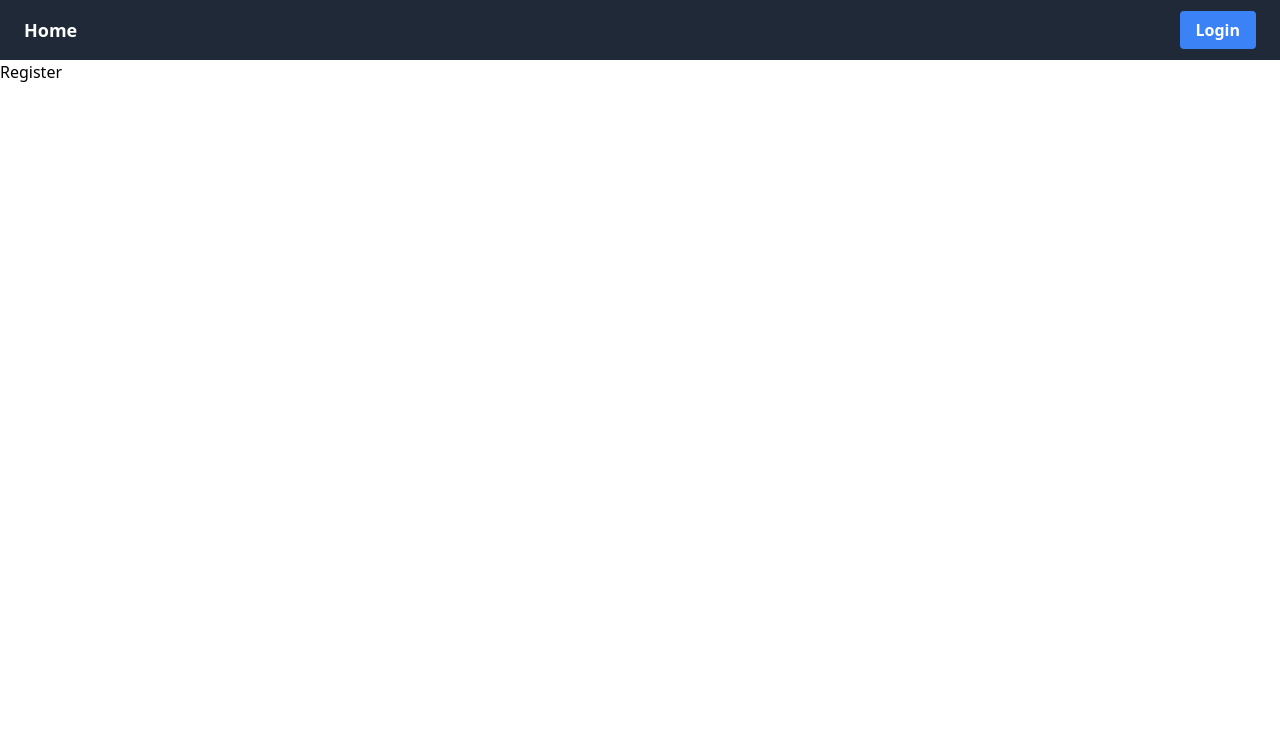
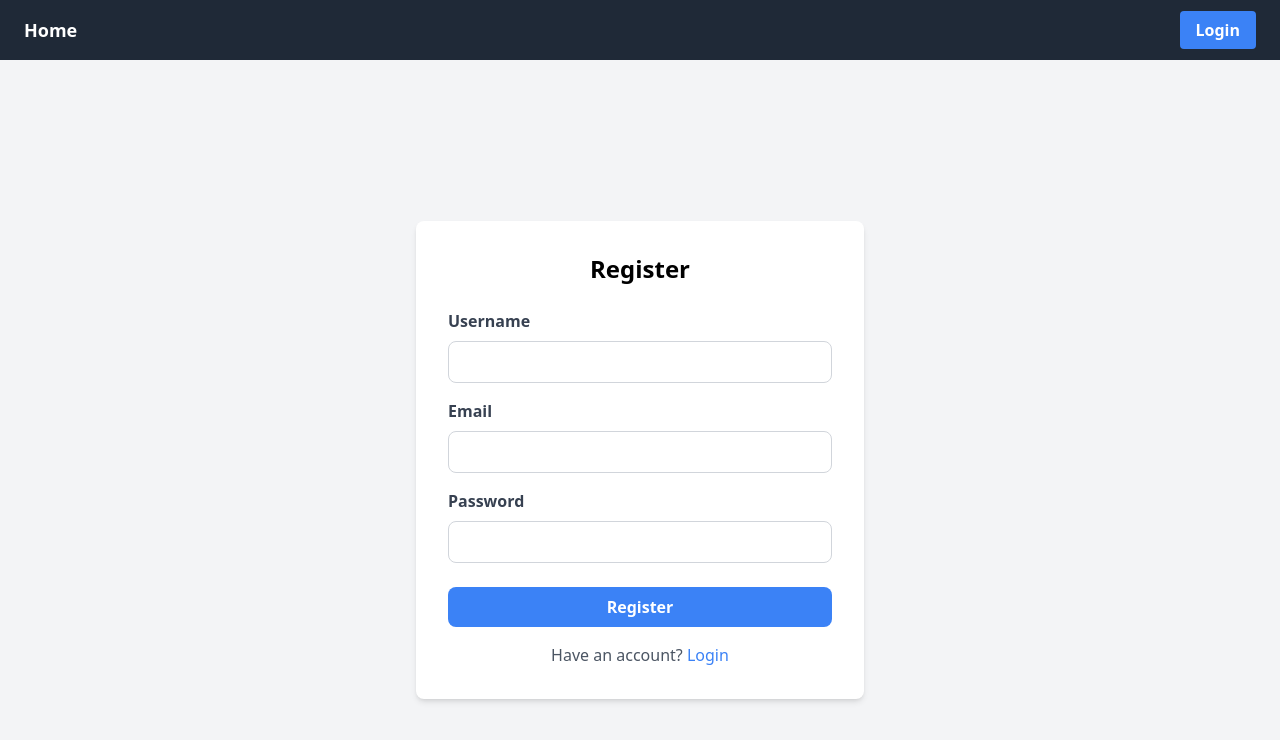
Before and after one commit to AmarinPhason/Blog-App, a React (Vite) app in the folder clientGPT/: page /register in a window 1280 px wide. Shown: the top 740 px of the page. Built offline with nearby package versions, Linux system fonts and the light colour scheme.

Commit message:
create function register

```diff
--- a/clientGPT/src/pages/Login.jsx
+++ b/clientGPT/src/pages/Login.jsx
@@ -1,5 +1,56 @@
 import React from "react";
+import { Link } from "react-router-dom";
 
 export default function Login() {
-  return <div>Login</div>;
+  return (
+    <div className="min-h-screen flex items-center justify-center bg-gray-100">
+      <div className="bg-white p-8 rounded-lg shadow-md w-full max-w-md">
+        <h2 className="text-2xl font-bold mb-6 text-center">Login</h2>
+        <form>
+          <div className="mb-4">
+            <label
+              htmlFor="email"
+              className="block text-gray-700 font-bold mb-2"
+            >
+              Email
+            </label>
+            <input
+              type="email"
+              id="email"
+              name="email"
+              required
+              className="w-full px-3 py-2 border border-gray-300 rounded-lg"
+            />
+          </div>
+          <div className="mb-6">
+            <label
+              htmlFor="password"
+              className="block text-gray-700 font-bold mb-2"
+            >
+              Password
+            </label>
+            <input
+              type="password"
+              id="password"
+              name="password"
+              required
+              className="w-full px-3 py-2 border border-gray-300 rounded-lg"
+            />
+          </div>
+          <button
+            type="submit"
+            className="w-full bg-blue-500 hover:bg-blue-700 text-white font-bold py-2 px-4 rounded-lg"
+          >
+            Login
+          </button>
+        </form>
+        <p className="mt-4 text-center text-gray-600">
+          Don&apos;t have an account?{" "}
+          <Link to="/register" className="text-blue-500 hover:underline">
+            Register
+          </Link>
+        </p>
+      </div>
+    </div>
+  );
 }
--- a/clientGPT/src/pages/Register.jsx
+++ b/clientGPT/src/pages/Register.jsx
@@ -1,5 +1,128 @@
-import React from "react";
+import React, { useState, useEffect } from "react";
+import { Link, useNavigate } from "react-router-dom";
 
 export default function Register() {
-  return <div>Register</div>;
+  const [username, setUsername] = useState("");
+  const [email, setEmail] = useState("");
+  const [password, setPassword] = useState("");
+  const [error, setError] = useState(null); // เพิ่ม state สำหรับข้อผิดพลาด
+  const [success, setSuccess] = useState(null); // เพิ่ม state สำหรับข้อความสำเร็จ
+  const navigate = useNavigate(); // ใช้ useNavigate เพื่อเปลี่ยนหน้า
+
+  const handleSubmit = async (e) => {
+    e.preventDefault();
+    const user = { username, email, password };
+
+    try {
+      const response = await fetch("/api/v1/auth/register", {
+        method: "POST",
+        headers: {
+          "Content-Type": "application/json",
+        },
+        body: JSON.stringify(user),
+      });
+
+      const data = await response.json();
+
+      if (!response.ok) {
+        throw new Error(data.message || "Failed to register");
+      }
+
+      console.log("Registration successful:", data);
+      setError(null); // ลบข้อผิดพลาดถ้าการลงทะเบียนสำเร็จ
+      setSuccess("✅ Register success! Redirecting to login page..."); // ตั้งค่าข้อความสำเร็จ
+    } catch (error) {
+      setError(error.message); // ตั้งค่าข้อความข้อผิดพลาด
+      setSuccess(null); // ลบข้อความสำเร็จถ้ามีข้อผิดพลาด
+      console.error("Error:", error.message);
+    }
+  };
+
+  // ใช้ useEffect เพื่อเปลี่ยนหน้าไปยัง /login หลังจาก 3 วินาที
+  useEffect(() => {
+    if (success) {
+      const timer = setTimeout(() => {
+        navigate("/login");
+      }, 3000);
+
+      return () => clearTimeout(timer); // ล้าง timeout เมื่อ component ถูก unmount
+    }
+  }, [success, navigate]);
+
+  return (
+    <div className="min-h-screen flex items-center justify-center bg-gray-100">
+      <div className="bg-white p-8 rounded-lg shadow-md w-full max-w-md">
+        <h2 className="text-2xl font-bold mb-6 text-center">Register</h2>
+        {error && <div className="text-red-500 mb-4">{error}</div>}{" "}
+        {/* แสดงข้อผิดพลาด */}
+        {success && <div className="text-green-500 mb-4">{success}</div>}{" "}
+        {/* แสดงข้อความสำเร็จ */}
+        <form onSubmit={handleSubmit}>
+          <div className="mb-4">
+            <label
+              htmlFor="username"
+              className="block text-gray-700 font-bold mb-2"
+            >
+              Username
+            </label>
+            <input
+              type="text"
+              id="username"
+              name="username"
+              required
+              className="w-full px-3 py-2 border border-gray-300 rounded-lg"
+              value={username}
+              onChange={(e) => setUsername(e.target.value)}
+            />
+          </div>
+          <div className="mb-4">
+            <label
+              htmlFor="email"
+              className="block text-gray-700 font-bold mb-2"
+            >
+              Email
+            </label>
+            <input
+              type="email"
+              id="email"
+              name="email"
+              required
+              className="w-full px-3 py-2 border border-gray-300 rounded-lg"
+              value={email}
+              onChange={(e) => setEmail(e.target.value)}
+            />
+          </div>
+          <div className="mb-6">
+            <label
+              htmlFor="password"
+              className="block text-gray-700 font-bold mb-2"
+            >
+              Password
+            </label>
+            <input
+              type="password"
+              id="password"
+              name="password"
+              required
+              className="w-full px-3 py-2 border border-gray-300 rounded-lg"
+              value={password}
+              onChange={(e) => setPassword(e.target.value)}
+            />
+          </div>
+          <button
+            type="submit"
+            className="w-full bg-blue-500 hover:bg-blue-700 text-white font-bold py-2 px-4 rounded-lg"
+          >
+            Register
+          </button>
+        </form>
+        <p className="mt-4 text-center text-gray-600">
+          Have an account?{" "}
+          <Link to="/login" className="text-blue-500 hover:underline">
+            Login
+          </Link>
+        </p>
+      </div>
+    </div>
+  );
 }
--- a/clientGPT/vite.config.js
+++ b/clientGPT/vite.config.js
@@ -3,5 +3,13 @@ import react from "@vitejs/plugin-react-swc";
 
 // https://vitejs.dev/config/
 export default defineConfig({
+  server: {
+    proxy: {
+      "/api": {
+        target: "http://localhost:8000",
+        secure: false,
+      },
+    },
+  },
   plugins: [react()],
 });
```
Also changed, not shown: 1 other file (tests, documents, lock files or other folders).
